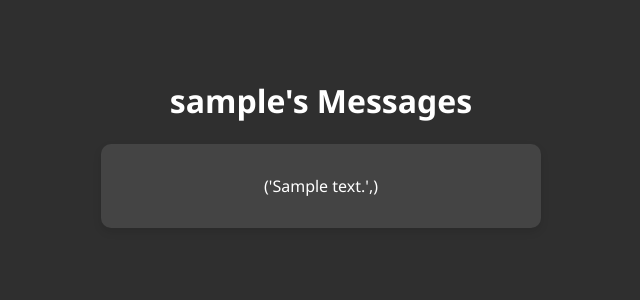
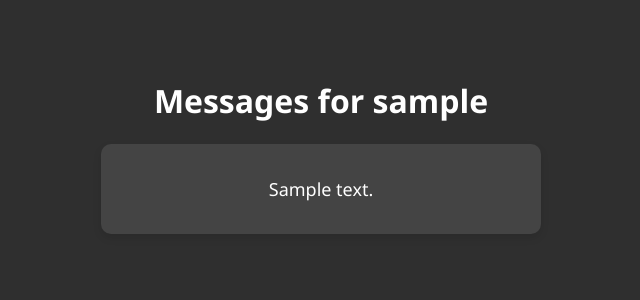
Before and after one commit to crsbo/my-links-app, a Flask app: a page that uses templates/messages.html in a window 1280 px wide. Shown: the top 300 px of the page, without its empty margins (319-959 px from the left). Run offline with Flask 3, Linux system fonts and the light colour scheme; tables that the repository leaves empty hold one stand-in row (values such as "Sample post").

Commit message:
Update messages.html

```diff
--- a/templates/messages.html
+++ b/templates/messages.html
@@ -20,15 +20,18 @@
             max-width: 400px;
             box-shadow: 0 4px 8px rgba(0,0,0,0.1);
         }
+        .message-card p {
+            font-size: 18px;
+        }
     </style>
 </head>
 <body>
-    <h1>{{ username }}'s Messages</h1>
+    <h1>Messages for {{ username }}</h1>
 
     {% if messages %}
         {% for message in messages %}
             <div class="message-card">
-                <p>{{ message }}</p>
+                <p>{{ message[0] }}</p>
             </div>
         {% endfor %}
     {% else %}
```
